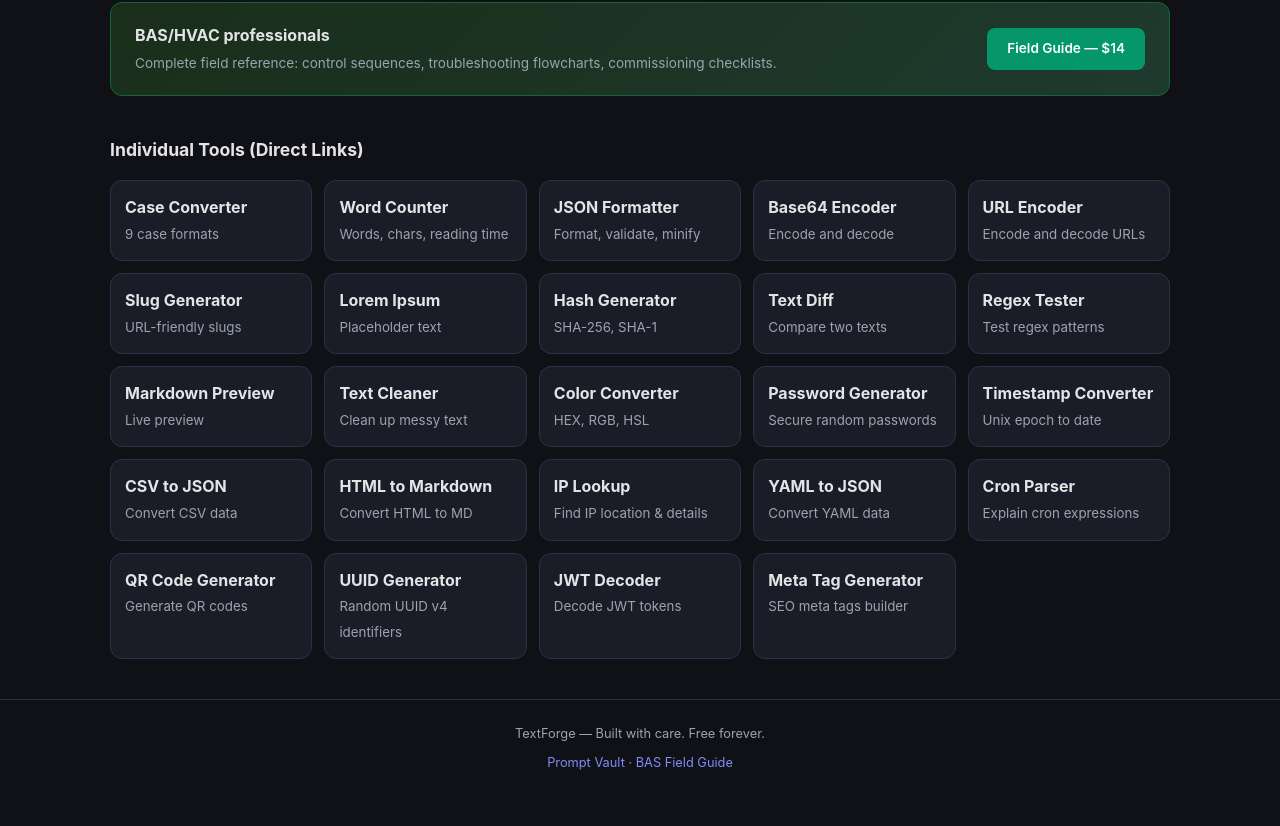
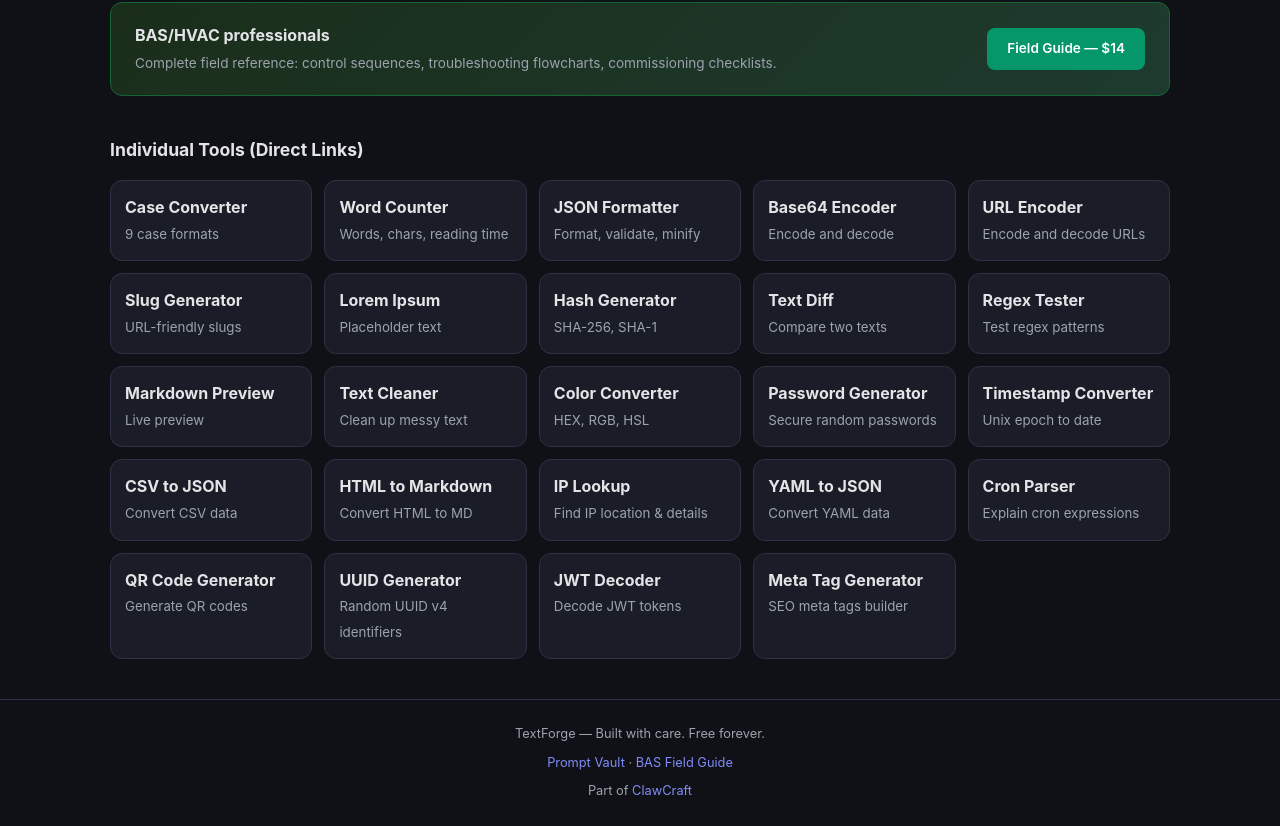
Before and after one commit to austinkc91/text-tools, a plain HTML site: page index.html in a window 1280 px wide. Shown: the part 1039-1865 px from the top of the page. Before the commit the page ends 1836 px from the top, so only its background shows below. Drawn offline with Linux system fonts and the light colour scheme.

Commit message:
Add ClawCraft backlink to footer

```diff
--- a/index.html
+++ b/index.html
@@ -374,6 +374,9 @@
             <p style="margin-top: 8px;">
                 <a href="https://austinkc91.github.io/prompt-vault/">Prompt Vault</a> &middot;
                 <a href="https://austinkc91.github.io/bas-field-guide/">BAS Field Guide</a>
+            </p>
+            <p style="margin-top: 8px;">
+                Part of <a href="https://austinkc91.github.io/">ClawCraft</a>
             </p>
         </div>
     </footer>
```
